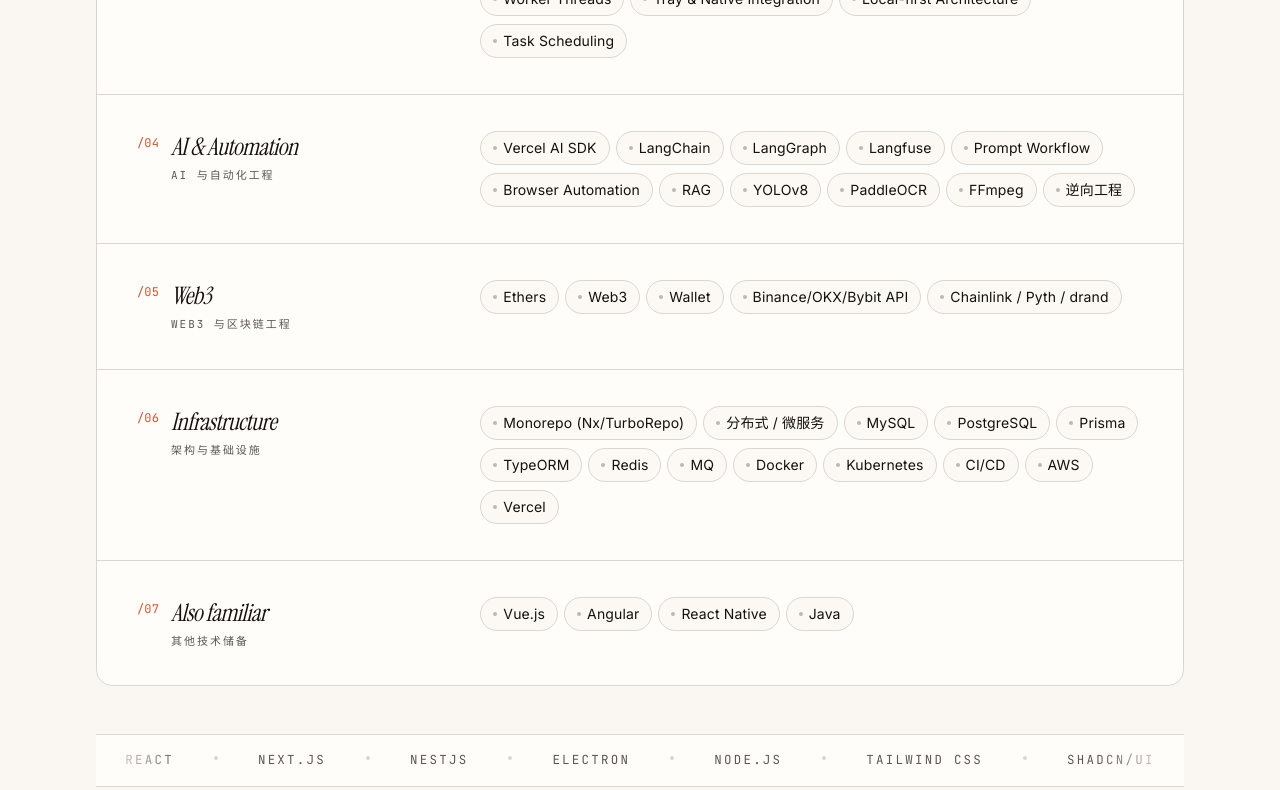
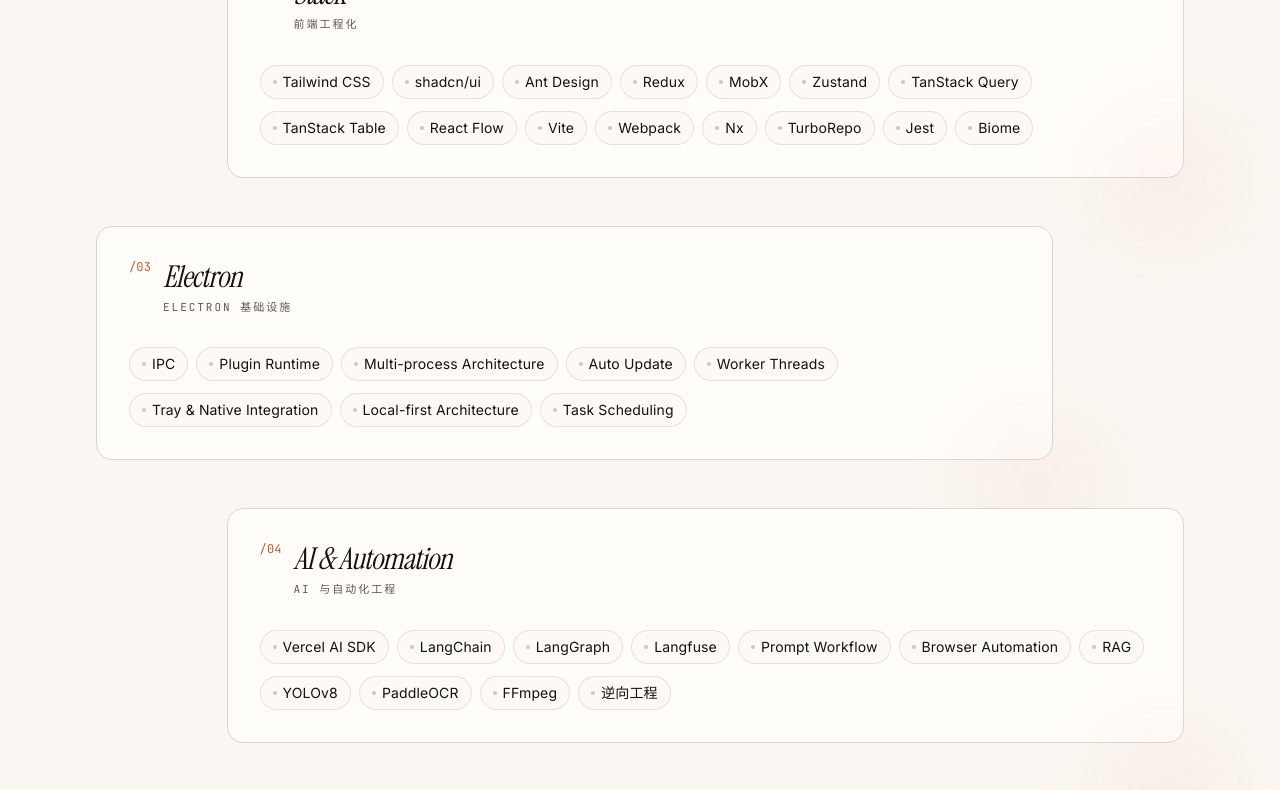
Before and after one commit to Noah-Bytes/noah-resume, a Next.js app: page / in a window 1280 px wide. Shown: the part 3380-4170 px from the top of the page. Built offline with nearby package versions, Linux system fonts and the light colour scheme; no server answers.

Commit message:
feat: redesign skills section with masonry layout and parallax effects
Co-authored-by: Noah <3975498+Noah-Bytes@users.noreply.github.com>

```diff
--- a/components/skills-section.tsx
+++ b/components/skills-section.tsx
@@ -36,18 +36,39 @@ export function SkillsSection() {
 					/>
 				</div>
 
-				<div className="overflow-hidden rounded-2xl border border-border bg-card" data-stagger>
-					{skillGroups.map((group, i) => (
+				{/* Masonry grid with parallax */}
+				<div className="mt-8 space-y-6 md:space-y-8">
+					{skillGroups.map((group, i) => {
+						const isOdd = i % 2 === 1;
+						const speed = 0.15 + i * 0.02;
+						return (
 							<div
 								key={group.title}
-							className="grid grid-cols-12 gap-6 border-b border-border px-6 py-7 last:border-b-0 md:px-10 md:py-9"
+								className={`group/skill relative rounded-2xl border border-border bg-card p-6 transition-all duration-300 hover:border-border/80 hover:shadow-lg md:p-8 ${
+									isOdd ? "md:ml-[12%]" : "md:mr-[12%]"
+								}`}
+								data-parallax-y
+								data-speed={speed.toString()}
+								data-reveal
+								data-reveal-delay={`${i * 80}`}
 							>
-							<div className="col-span-12 flex items-start gap-3 md:col-span-4">
-								<span className="tabular mt-1 font-mono text-xs text-accent">
+								{/* Parallax background accent */}
+								<div
+									aria-hidden
+									className="absolute -right-12 -top-8 -z-0 h-32 w-32 rounded-full bg-accent/5 blur-2xl transition-opacity group-hover/skill:opacity-0"
+									data-parallax-y
+									data-speed={(speed * 1.5).toString()}
+								/>
+
+								<div className="relative flex flex-col gap-6 md:gap-8">
+									{/* Header */}
+									<div className="flex items-start justify-between gap-4">
+										<div className="flex items-start gap-3">
+											<span className="tabular shrink-0 font-mono text-xs text-accent">
 												/{String(i + 1).padStart(2, "0")}
 											</span>
 											<div className="flex flex-col gap-1">
-									<h3 className="font-serif text-2xl italic tracking-tight">
+												<h3 className="font-serif text-2xl italic tracking-tight md:text-3xl">
 													{group.title}
 												</h3>
 												<p className="font-mono text-[11px] uppercase tracking-[0.18em] text-muted-foreground">
@@ -55,30 +76,47 @@ export function SkillsSection() {
 												</p>
 											</div>
 										</div>
-							<div className="col-span-12 md:col-span-8">
-								<ul className="flex flex-wrap gap-x-1.5 gap-y-2">
-									{group.items.map((item) => (
+									</div>
+
+									{/* Tech tags with stagger */}
+									<ul
+										className="flex flex-wrap gap-x-2 gap-y-3"
+										data-stagger
+										data-stagger-delay="40"
+									>
+										{group.items.map((item, idx) => (
 											<li
 												key={item}
-											className="group relative inline-flex items-center gap-1.5 rounded-full border border-border bg-background/60 px-3 py-1.5 text-sm transition-all hover:-translate-y-0.5 hover:border-foreground/30 hover:text-accent"
+												className="group/tag relative inline-flex items-center gap-1.5 rounded-full border border-border/70 bg-background/40 px-3 py-1.5 text-sm transition-all hover:border-accent/50 hover:bg-background/80 hover:text-accent"
+												style={{
+													transitionDelay: `${idx * 20}ms`,
+												}}
 											>
 												<span
 													aria-hidden
-												className="size-1 rounded-full bg-muted-foreground/40 transition-colors group-hover:bg-accent"
+													className="size-1 rounded-full bg-muted-foreground/30 transition-colors group-hover/tag:bg-accent"
 												/>
 												{item}
 											</li>
 										))}
 									</ul>
 								</div>
+
+								{/* Subtle line accent */}
+								<div
+									aria-hidden
+									className="absolute bottom-0 left-0 h-px bg-gradient-to-r from-accent/30 via-accent/10 to-transparent"
+								/>
 							</div>
-					))}
+						);
+					})}
 				</div>
 
 				{/* Marquee */}
 				<div
-					className="mt-12 border-y border-border bg-card animate-in fade-in-0 duration-700 delay-200"
-					style={{ animationFillMode: "both" }}
+					className="mt-16 border-y border-border bg-card"
+					data-reveal
+					data-reveal-delay="400"
 				>
 					<TechMarquee items={techMarqueeItems} />
 				</div>
```
Lines whose indentation alone changed are shown as unchanged.
